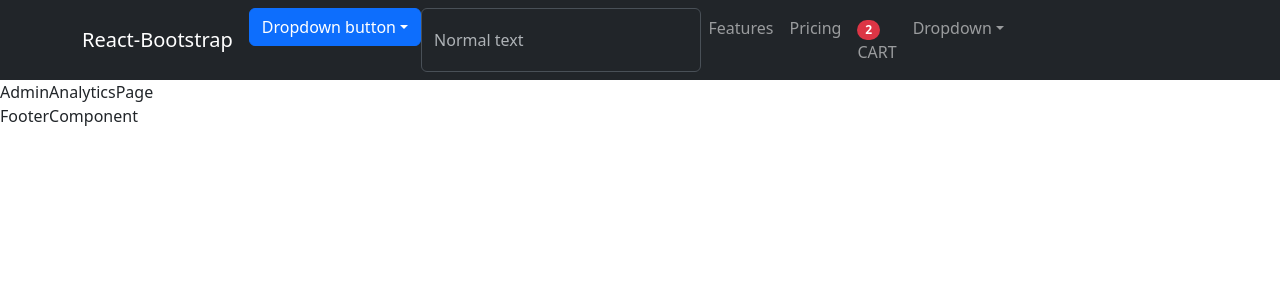
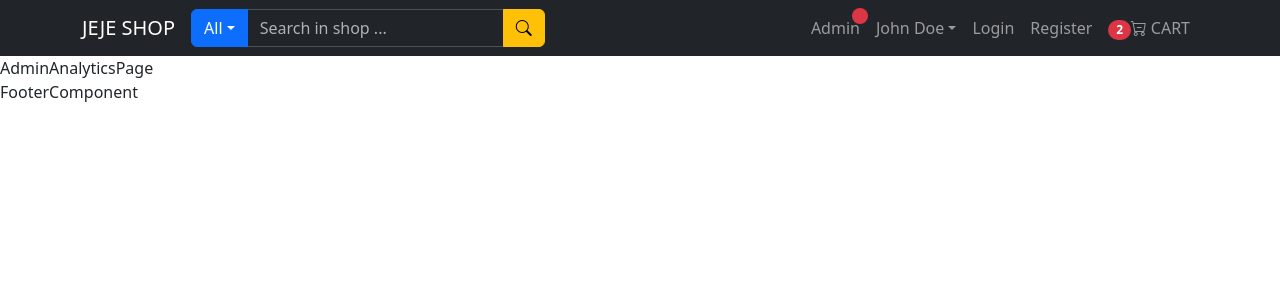
Before and after one commit to Jesicaahr/client-shop, a React (Create React App) app: page /admin/analytis in a window 1280 px wide. Shown: the top 300 px of the page. Built offline with nearby package versions, Linux system fonts and the light colour scheme.

Commit message:
complete header

```diff
--- a/package.json
+++ b/package.json
@@ -7,9 +7,11 @@
     "@testing-library/react": "^13.4.0",
     "@testing-library/user-event": "^13.5.0",
     "bootstrap": "^5.3.1",
+    "bootstrap-icons": "^1.10.5",
     "react": "^18.2.0",
     "react-bootstrap": "^2.8.0",
     "react-dom": "^18.2.0",
+    "react-router-bootstrap": "^0.26.2",
     "react-router-dom": "^6.14.1",
     "react-scripts": "5.0.1",
     "web-vitals": "^2.1.4"
--- a/src/App.js
+++ b/src/App.js
@@ -50,7 +50,7 @@
           {/* User Protected Routes */}
           <Route element={<ProtectedRoutesComponent admin={false} />}>
             <Route path='/user' element={<UserProfilePage />} />
-            <Route path='/user/my-order' element={<UserOrdersPage />} />
+            <Route path='/user/my-orders' element={<UserOrdersPage />} />
             <Route
               path='/user/cart-details'
               element={<UserCartDetailsPage />}
--- a/src/components/HeaderComponent.jsx
+++ b/src/components/HeaderComponent.jsx
@@ -8,41 +8,70 @@
   Form,
   DropdownButton,
   Dropdown,
+  Button,
+  InputGroup,
 } from 'react-bootstrap';
+import { LinkContainer } from 'react-router-bootstrap';
+import { Link } from 'react-router-dom';
 
 const HeaderComponent = () => {
   return (
     <Navbar collapseOnSelect expand='lg' bg='dark' data-bs-theme='dark'>
       <Container>
-        <Navbar.Brand href='#home'>React-Bootstrap</Navbar.Brand>
+        <LinkContainer to='/'>
+          <Navbar.Brand href='/'>JEJE SHOP</Navbar.Brand>
+        </LinkContainer>
         <Navbar.Toggle aria-controls='responsive-navbar-nav' />
         <Navbar.Collapse id='responsive-navbar-nav'>
           <Nav className='me-auto'>
-            <DropdownButton id='dropdown-basic-button' title='Dropdown button'>
-              <Dropdown.Item href='#/action-1'>Action</Dropdown.Item>
-              <Dropdown.Item href='#/action-2'>Another action</Dropdown.Item>
-              <Dropdown.Item href='#/action-3'>Something else</Dropdown.Item>
-            </DropdownButton>
-            <Form.Control type='text' placeholder='Normal text' />
-            <Nav.Link href='#features'>Features</Nav.Link>
-            <Nav.Link href='#pricing'>Pricing</Nav.Link>
-            <Nav.Link href='#pricing'>
-              <Badge pill bg='danger'>
-                2
-              </Badge>
-              CART
-            </Nav.Link>
-            <NavDropdown title='Dropdown' id='collasible-nav-dropdown'>
-              <NavDropdown.Item href='#action/3.1'>Action</NavDropdown.Item>
-              <NavDropdown.Item href='#action/3.2'>
-                Another action
+            <InputGroup>
+              <DropdownButton id='dropdown-basic-button' title='All'>
+                <Dropdown.Item>Electronics</Dropdown.Item>
+                <Dropdown.Item>Books</Dropdown.Item>
+                <Dropdown.Item>Cars</Dropdown.Item>
+              </DropdownButton>
+              <Form.Control type='text' placeholder='Search in shop ...' />
+              <Button variant='warning'>
+                <i className='bi bi-search'></i>
+              </Button>
+            </InputGroup>
+          </Nav>
+          <Nav>
+            <LinkContainer to='/admin/orders'>
+              <Nav.Link>
+                Admin
+                <span className='position-absolute top-1 start-10 translate-middle p-2 bg-danger border-light rounded-circle'></span>
+              </Nav.Link>
+            </LinkContainer>
+
+            <NavDropdown title='John Doe' id='collasible-nav-dropdown'>
+              <NavDropdown.Item
+                eventKey='/user/my-orders'
+                as={Link}
+                to='/user/my-orders'
+              >
+                My Orders
               </NavDropdown.Item>
-              <NavDropdown.Item href='#action/3.3'>Something</NavDropdown.Item>
-              <NavDropdown.Divider />
-              <NavDropdown.Item href='#action/3.4'>
-                Separated link
+              <NavDropdown.Item eventKey='/user' as={Link} to='/user'>
+                My Profile
               </NavDropdown.Item>
+              <NavDropdown.Item>Logout</NavDropdown.Item>
             </NavDropdown>
+            <LinkContainer to='/login'>
+              <Nav.Link>Login</Nav.Link>
+            </LinkContainer>
+            <LinkContainer to='/register'>
+              <Nav.Link>Register</Nav.Link>
+            </LinkContainer>
+            <LinkContainer to='/cart'>
+              <Nav.Link>
+                <Badge pill bg='danger'>
+                  2
+                </Badge>
+                <i className='bi bi-cart-dash'></i>
+                <span className='ms-1'>CART</span>
+              </Nav.Link>
+            </LinkContainer>
           </Nav>
         </Navbar.Collapse>
       </Container>
--- a/src/components/ProtectedRoutesComponent.jsx
+++ b/src/components/ProtectedRoutesComponent.jsx
@@ -10,7 +10,7 @@
     let userAuth = true;
     return userAuth ? (
       <>
-        <UserChatComponent />
+        {/* <UserChatComponent /> */}
         <Outlet />
       </>
     ) : (
--- a/src/index.js
+++ b/src/index.js
@@ -1,6 +1,7 @@
 import React from 'react';
 import ReactDOM from 'react-dom/client';
 import 'bootstrap/dist/css/bootstrap.min.css';
+import 'bootstrap-icons/font/bootstrap-icons.css';
 import './index.css';
 import App from './App';
 import reportWebVitals from './reportWebVitals';
```
Also changed, not shown: 1 other file (tests, documents, lock files or other folders).
